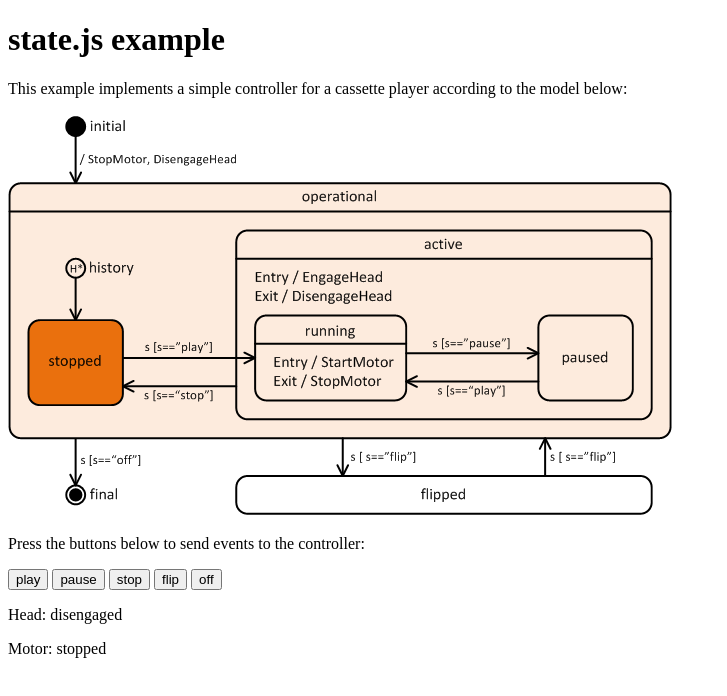
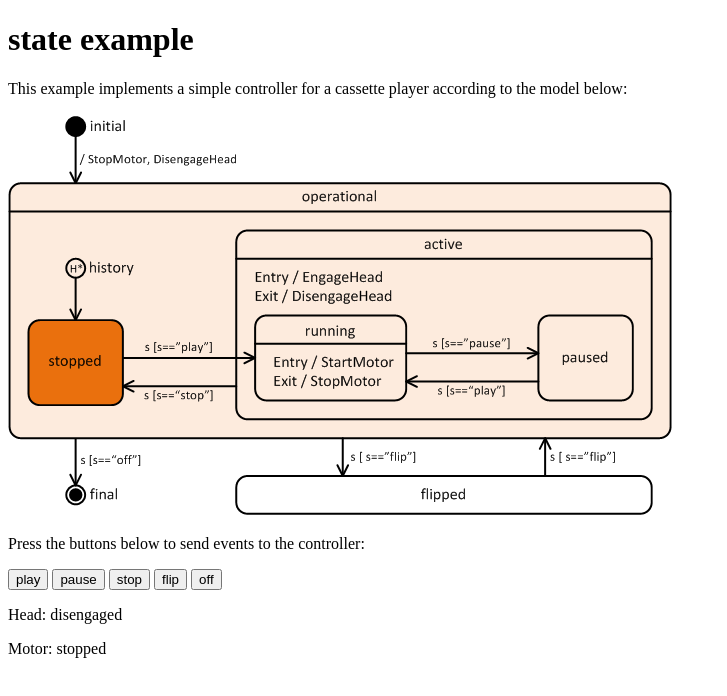
Before and after one commit to steelbreeze/state, a website: page examples/web/test.html in a window 1280 px wide. Shown: the whole page, without its empty margins (0-727 px from the left). Drawn offline with Linux system fonts and the light colour scheme.

Commit message:
Change name

```diff
--- a/examples/web/test.html
+++ b/examples/web/test.html
@@ -2,11 +2,11 @@
 <html lang="en">
 
 <head>
-	<title>state.js example</title>
+	<title>state example</title>
 </head>
 
 <body>
-	<h1>state.js example</h1>
+	<h1>state example</h1>
 	<p>This example implements a simple controller for a cassette player according to the model below:</p>
 	<div id="log" style="float: right; width: auto; height: 401px; overflow: scroll;"></div>
 	<div>
```
